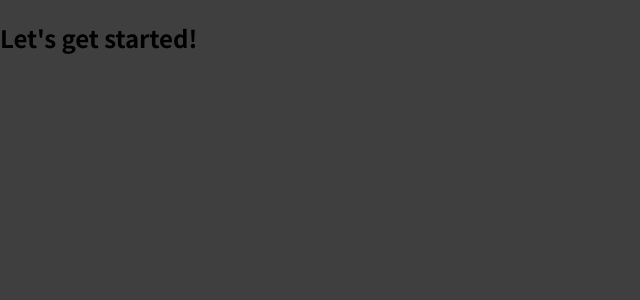
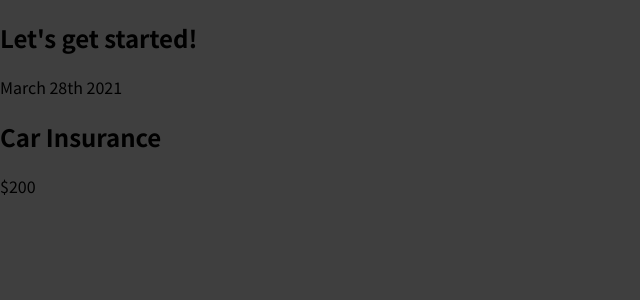
Before and after one commit to yigittuncel/react, a JavaScript app: page / in a window 1280 px wide. Shown: the top 300 px of the page, without its empty margins (0-640 px from the left). Built offline with nearby package versions, Linux system fonts and the light colour scheme.

Commit message:
expenseItem component

```diff
--- a/src/App.js
+++ b/src/App.js
@@ -1,7 +1,10 @@
+import ExpenseItem  from "./components/ExpenseItem";
+
 function App() {
   return (
     <div>
       <h2>Let's get started!</h2>
+      <ExpenseItem></ExpenseItem>
     </div>
   );
 }
--- /dev/null
+++ b/src/components/ExpenseItem.js
@@ -0,0 +1,13 @@
+function ExpenseItem() {
+  return (
+    <div>
+      <div>March 28th 2021</div>
+      <div>
+        <h2>Car Insurance</h2>
+        <div>$200</div>
+      </div>
+    </div>
+  )
+}
+
+export default ExpenseItem
--- a/src/index.js
+++ b/src/index.js
@@ -3,4 +3,4 @@ import ReactDOM from 'react-dom';
 import './index.css';
 import App from './App';
 
-ReactDOM.render(<App />, document.getElementById('root'));
+ReactDOM.render(<App/>, document.getElementById('root'));
```
Also changed, not shown: 1 other file (tests, documents, lock files or other folders).
